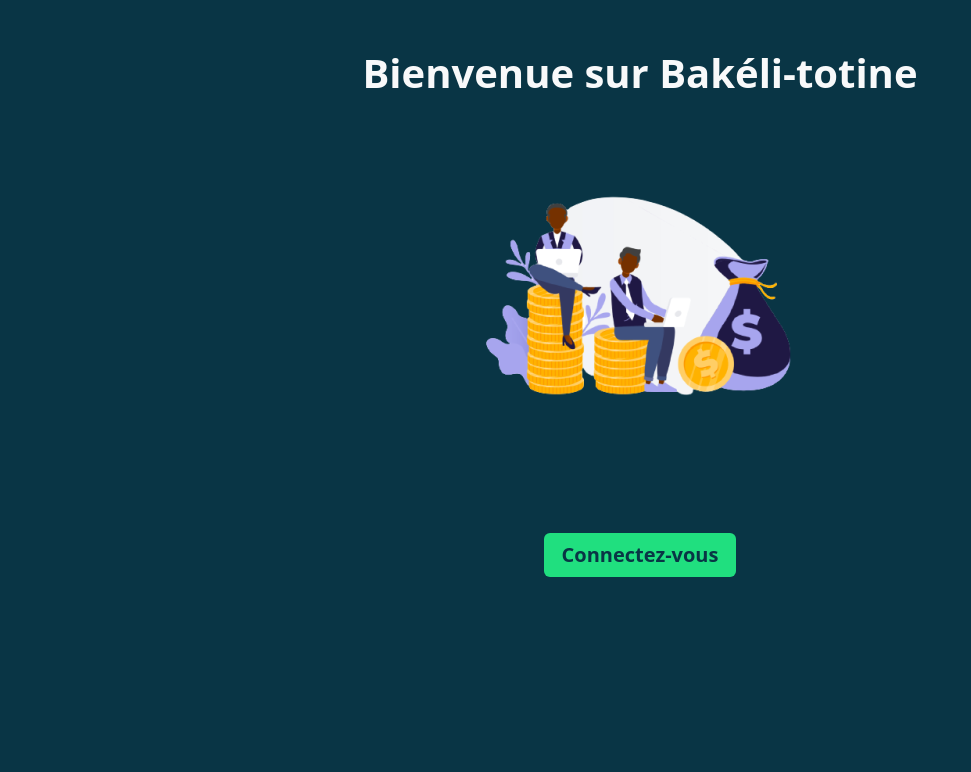
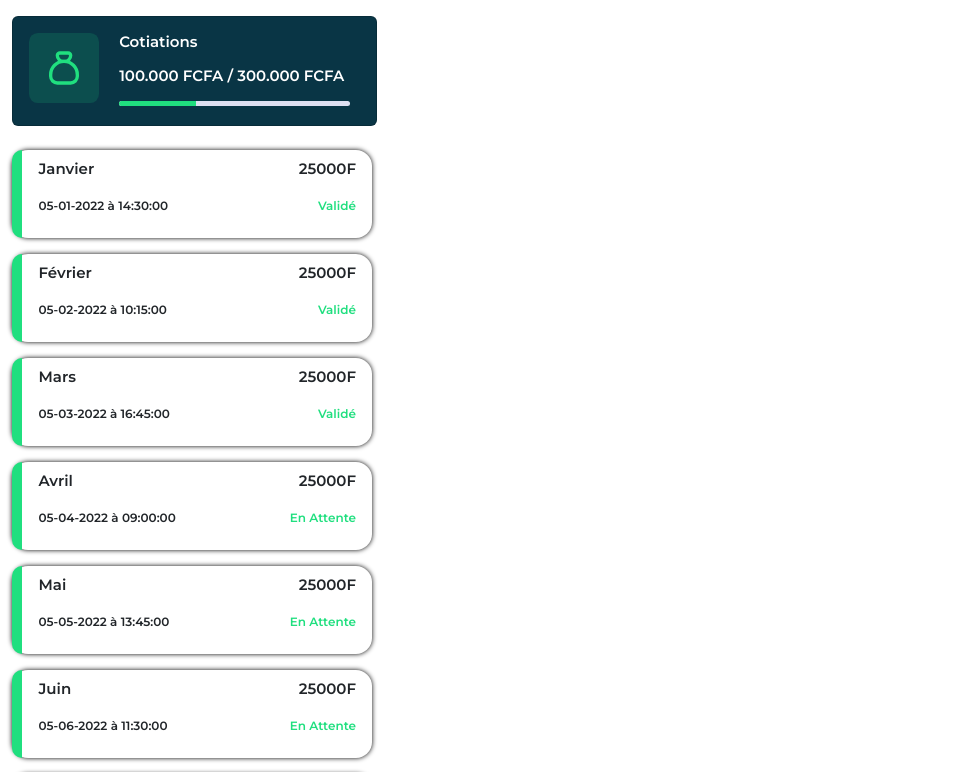
Before and after one commit to founaghe1/Fewnu-tontine, a React (Create React App) app: page / in a window 1280 px wide. Shown: the top 772 px of the page, without its empty margins (0-971 px from the left). Built offline with nearby package versions, Linux system fonts and the light colour scheme.

Commit message:
Integration page cotisation

```diff
--- a/package.json
+++ b/package.json
@@ -9,6 +9,7 @@
     "bootstrap": "^5.3.2",
     "react": "^18.2.0",
     "react-dom": "^18.2.0",
+    "react-icons": "^4.11.0",
     "react-scripts": "5.0.1",
     "web-vitals": "^2.1.4",
     "workbox-background-sync": "^6.6.0",
--- a/src/App.js
+++ b/src/App.js
@@ -3,11 +3,13 @@ import './App.css';
 import 'bootstrap/dist/css/bootstrap.css'
 import 'bootstrap/dist/js/bootstrap.js'
 import Accueil from './Components/ComponentUser/Accueil/Accueil';
+import Cotisation from './Components/ComponentUser/Cotisation/Cotisation';
 
 function App() {
   return (
     <div className="App">
-      <Accueil/>
+      {/* <Accueil/> */}
+      <Cotisation/>
     </div>
   );
 }
--- /dev/null
+++ b/src/Components/ComponentUser/Cotisation/Carte.jsx
@@ -0,0 +1,22 @@
+import React from 'react'
+
+const Carte = (props) => {
+  return (
+    <div className='carte rounded-4 mb-3  d-flex'>
+      <div className='left-side rounded-start-4 '>
+      </div>
+      <div className='right-side py-2 px-3'>
+        <div className="top d-flex justify-content-between">
+            <p className="mois text-capitalize">{props.mois}</p>
+            <p className="montant text-uppercase"><span>{props.montant}</span>f</p>
+        </div>
+        <div className="bottom d-flex justify-content-between">
+            <p className="date"><span>{props.date}</span> à <span>{props.heure}</span></p>
+            <p className="statut text-capitalize">{props.statut}</p>
+        </div>
+      </div>
+    </div>
+  )
+}
+
+export default Carte
--- /dev/null
+++ b/src/Components/ComponentUser/Cotisation/Cotisation.css
@@ -0,0 +1,65 @@
+@import url('https://fonts.googleapis.com/css2?family=Montserrat:wght@600&display=swap');
+
+#Cotisation{
+    font-family: 'Montserrat';
+}
+.progression{
+    width: 365px;
+    height: 110px;
+    background-color: #093545;
+    display: flex;
+    flex-direction: row;
+    gap: 20px;
+}
+.progression .icon-containt{
+    width: 70.13px;
+    height: 70.13px;
+    border-radius: 8.93px;
+    background: #20DF7F26;
+}
+.progression .icon-containt .icon{
+    font-size: 40px;
+    color: #20DF7F;
+}
+.progression .info-containt p{
+    font-size: 15px;
+    font-weight: 700;
+    color: #ffffff;
+    line-height: 18px;
+}
+.progression .info-containt .progress{
+    background-color: #DDE0F1;
+    width: 231px;
+    height: 5.21px;
+}
+.progression .info-containt .progress-bar{
+    background-color: #20DF7F;
+    width: 33.3%;
+    height: 5.21px;
+}
+
+.carte{
+    width: 360px;
+    height: 88px;
+    box-shadow:  0px 0px  5px black ;
+}
+.carte .left-side{
+    width: 3%;
+    background-color: #20DF7F;
+}
+.carte .right-side{
+    width: 100%;
+}
+.carte .right-side .top p{
+    font-size: 15px;
+    font-weight: 500;
+}
+.carte .right-side .bottom .date{
+    font-size: 12px;
+    font-weight: 500;
+}
+.carte .right-side .bottom .statut{
+    font-size: 12px;
+    font-weight: 500;
+    color: #20DF7F;
+}
--- /dev/null
+++ b/src/Components/ComponentUser/Cotisation/Cotisation.jsx
@@ -0,0 +1,109 @@
+import React from 'react'
+import './Cotisation.css'
+import Progression from './Progression'
+import Carte from './Carte'
+
+const Cotisation = () => {
+    const cardsData = [
+        {
+          mois: 'Janvier',
+          montant: 25000,
+          date: '05-01-2022',
+          heure: '14:30:00',
+          statut: 'validé'
+        },
+        {
+          mois: 'Février',
+          montant: 25000,
+          date: '05-02-2022',
+          heure: '10:15:00',
+          statut: 'validé'
+        },
+        {
+          mois: 'Mars',
+          montant:25000,
+          date: '05-03-2022',
+          heure: '16:45:00',
+          statut: 'validé'
+        },
+        {
+          mois: 'Avril',
+          montant: 25000,
+          date: '05-04-2022',
+          heure: '09:00:00',
+          statut: 'En attente'
+        },
+        {
+          mois: 'Mai',
+          montant:25000,
+          date: '05-05-2022',
+          heure: '13:45:00',
+          statut: 'En attente'
+        },
+        {
+          mois: 'Juin',
+          montant: 25000,
+          date: '05-06-2022',
+          heure: '11:30:00',
+          statut: 'En attente'
+        },
+        {
+          mois: 'Juillet',
+          montant: 25000,
+          date: '05-07-2022',
+          heure: '18:20:00',
+          statut: 'validé'
+        },
+        {
+          mois: 'Août',
+          montant: 25000,
+          date: '05-08-2022',
+          heure: '22:15:00',
+          statut: 'En attente'
+        },
+        {
+          mois: 'Septembre',
+          montant: 25000,
+          date: '05-09-2022',
+          heure: '17:10:00',
+          statut: 'En attente'
+        },
+        {
+          mois: 'Octobre',
+          montant: 25000,
+          date: '05-10-2022',
+          heure: '08:45:00',
+          statut: 'En attente'
+        },
+        {
+          mois: 'Novembre',
+          montant:25000,
+          date: '05-11-2022',
+          heure: '14:00:00',
+          statut: 'En attente'
+        },
+        {
+          mois: 'Décembre',
+          montant: 25000,
+          date: '05-12-2022',
+          heure: '10:30:00',
+          statut: 'En attente'
+        }
+      ];
+
+      console.log(cardsData);
+
+
+  return (
+    <div id='Cotisation'>
+      <div className="container-fluid pt-3">
+        <Progression/>
+        {cardsData.map((card) => (
+              <Carte mois={card.mois} montant={card.montant} date={card.date} heure={card.heure} statut={card.statut}/>
+            ))}
+      </div>
+    </div>
+  )
+}
+
+export default Cotisation
--- /dev/null
+++ b/src/Components/ComponentUser/Cotisation/Progression.jsx
@@ -0,0 +1,31 @@
+import React from "react";
+import { TbMoneybag } from "react-icons/tb";
+
+const Progression = () => {
+  return (
+    <div className="card progression p-3 mb-4">
+      <div className="icon-containt  d-flex  justify-content-center align-items-center">
+        <TbMoneybag className="icon" />
+      </div>
+      <div className="info-containt">
+        <p className="text-capitalize">cotiations</p>
+        <p className="text-uppercase">
+          <span>100.000</span> fcfa / <span>300.000</span> fcfa
+        </p>
+        <div
+          class="progress"
+          role="progressbar"
+          aria-label="Example 1px high"
+          aria-valuenow="25"
+          aria-valuemin="0"
+          aria-valuemax="100"
+
+        >
+          <div class="progress-bar" ></div>
+        </div>
+      </div>
+    </div>
+  );
+};
+
+export default Progression;
```
Also changed, not shown: 1 other file (tests, documents, lock files or other folders).
